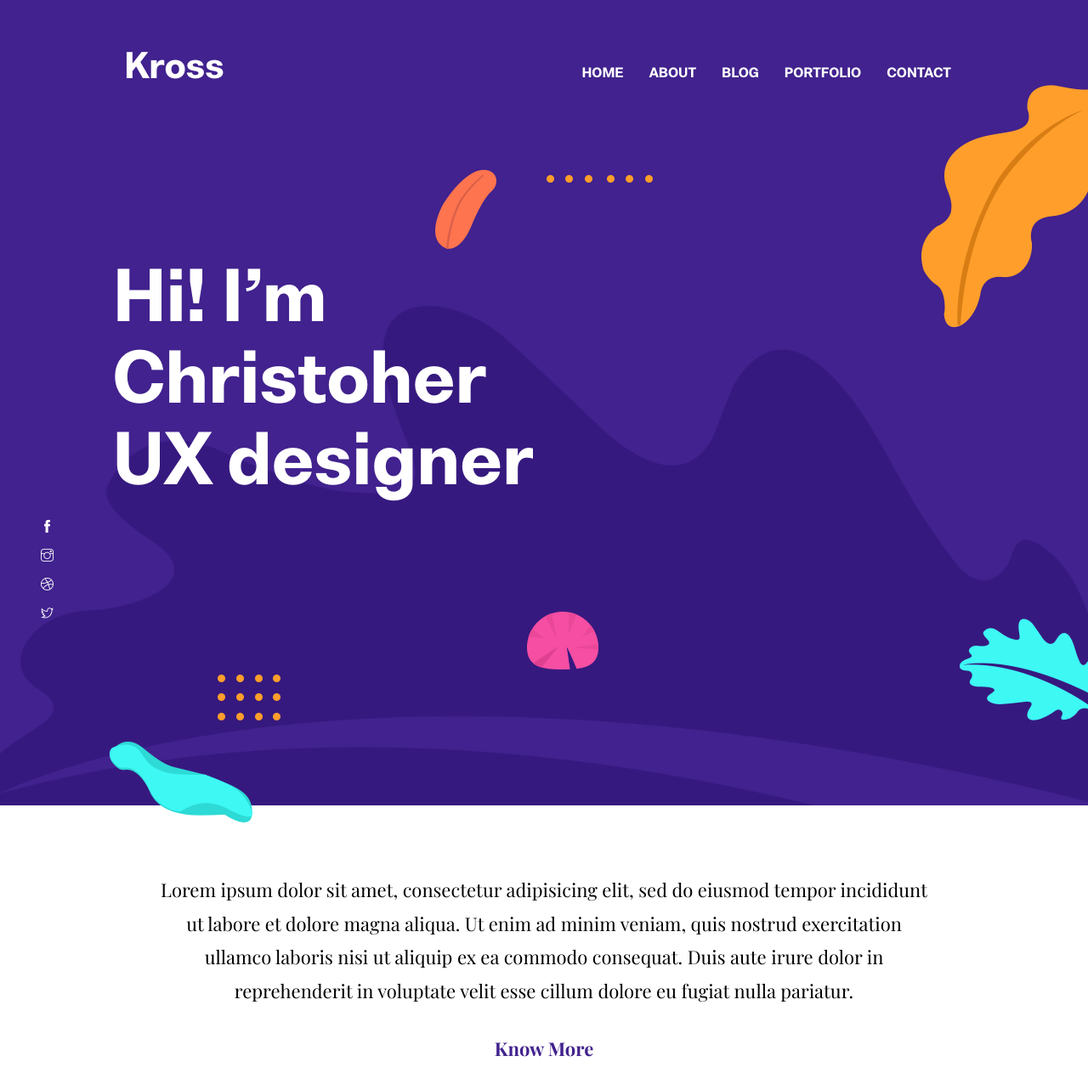
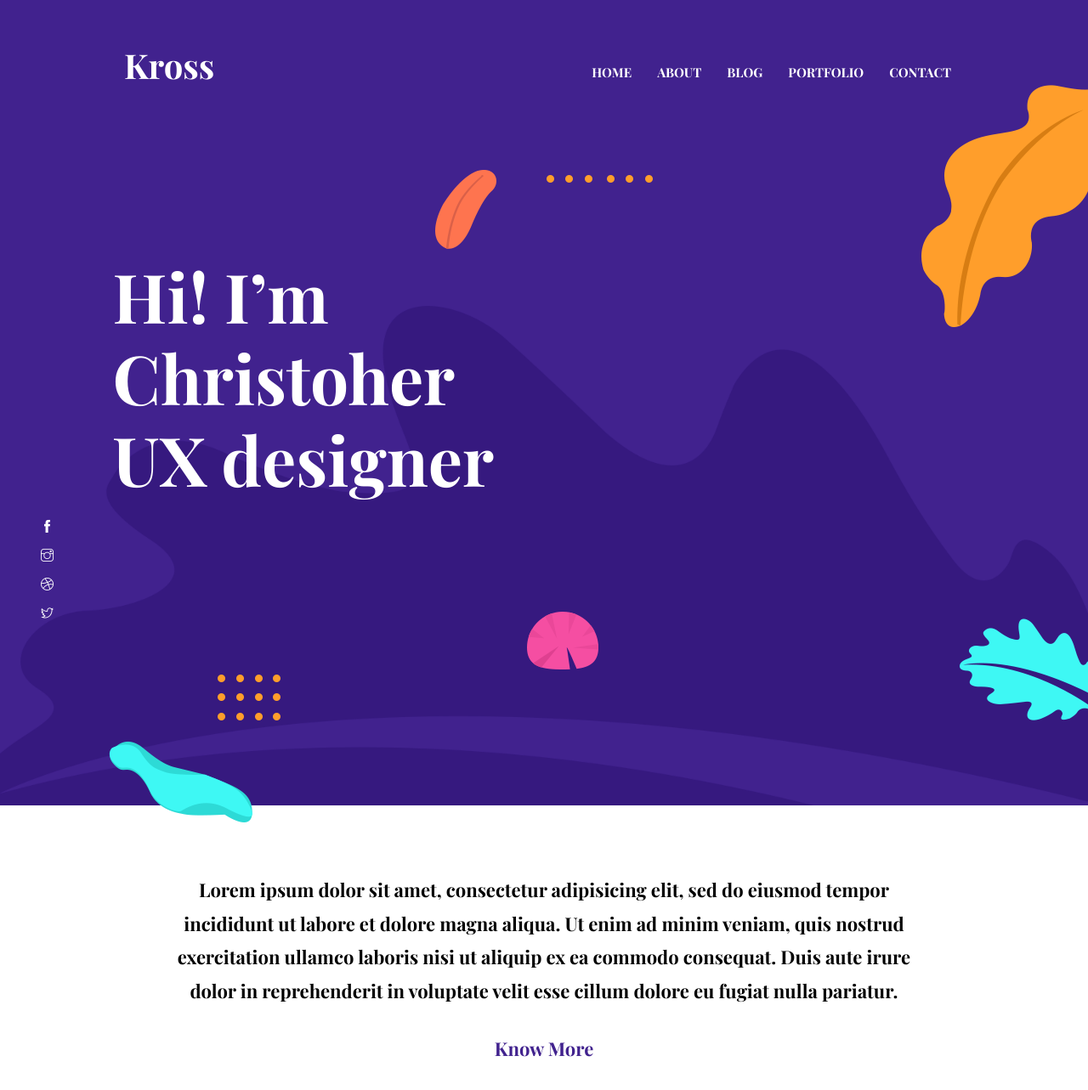
Before and after one commit to themefisher/kross-jekyll, a Jekyll site: the page built from index.html, in a window 1280 px wide and 1400 px high. Shown: the top 1283 px of the window at 85% size. Built offline with Jekyll 4.4.1, drawn with Linux system fonts in a browser that asks for light colours.

Commit message:
remove bwnista font

```diff
--- a/assets/scss/_common.scss
+++ b/assets/scss/_common.scss
@@ -71,7 +71,7 @@ a:hover {
 
   &-title {
     margin-bottom: 80px;
-    font-family: $tertiary-font;
+    font-family: $secondary-font;
   }
 }
 
@@ -187,7 +187,7 @@ a:hover {
 }
 
 .font-tertiary {
-  font-family: $tertiary-font !important;
+  font-family: $secondary-font !important;
 }
 
 .shadow {
--- a/assets/scss/_typography.scss
+++ b/assets/scss/_typography.scss
@@ -1,12 +1,5 @@
 /*  typography */
-@import url('https://fonts.googleapis.com/css?family=Playfair+Display:400,700|Roboto:300,400,500,700');
-
-@font-face {
-  font-family: 'BwNistaInt-xBd';
-  src: url("../fonts/BwNistaInt-xBd.woff") format("woff");
-  font-style: normal;
-  font-display: swap;
-}
+@import url('https://fonts.googleapis.com/css?family=Playfair+Display:700|Roboto:400');
 
 body {
   line-height: 1.2;
--- a/assets/scss/_variables.scss
+++ b/assets/scss/_variables.scss
@@ -13,5 +13,4 @@ $gray: #eaeaea;
 // Font Variables
 $primary-font: 'Roboto', sans-serif;
 $secondary-font: 'Playfair Display', serif;
-$tertiary-font: 'BwNistaInt-xBd';
 $icon-font: 'themify';
--- a/assets/scss/templates/_navigation.scss
+++ b/assets/scss/templates/_navigation.scss
@@ -17,7 +17,7 @@
 .navbar{
   .nav-item{
     .nav-link{
-      font-family: $tertiary-font;
+      font-family: $secondary-font;
       text-transform: uppercase;
       padding: 15px;
     }
```
Also changed, not shown: assets/fonts/BwNistaInt-xBd.woff (deleted).
